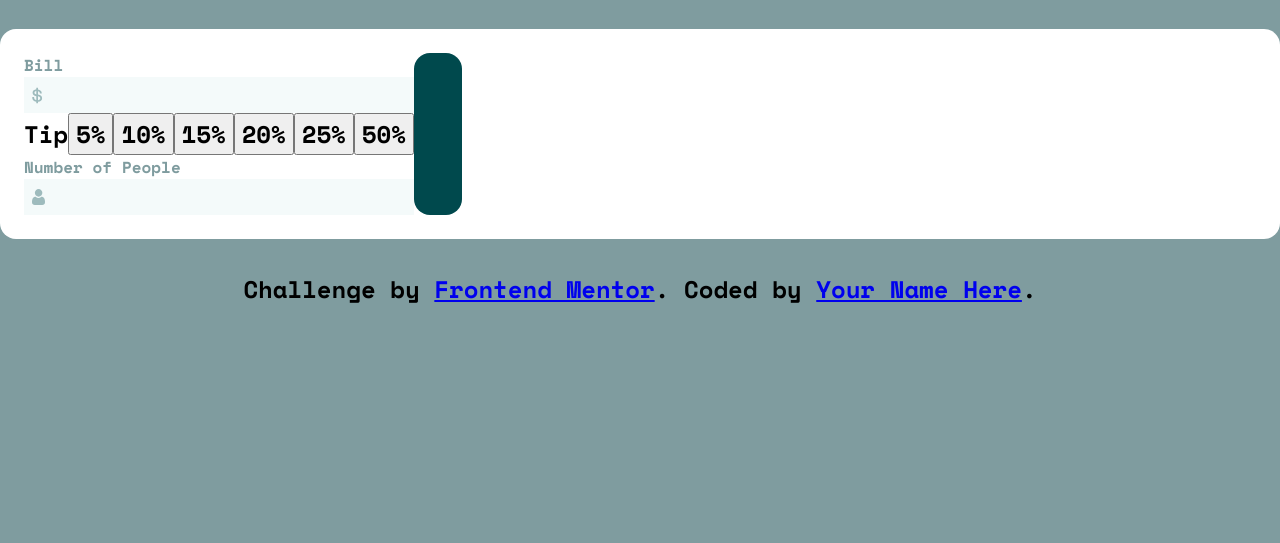
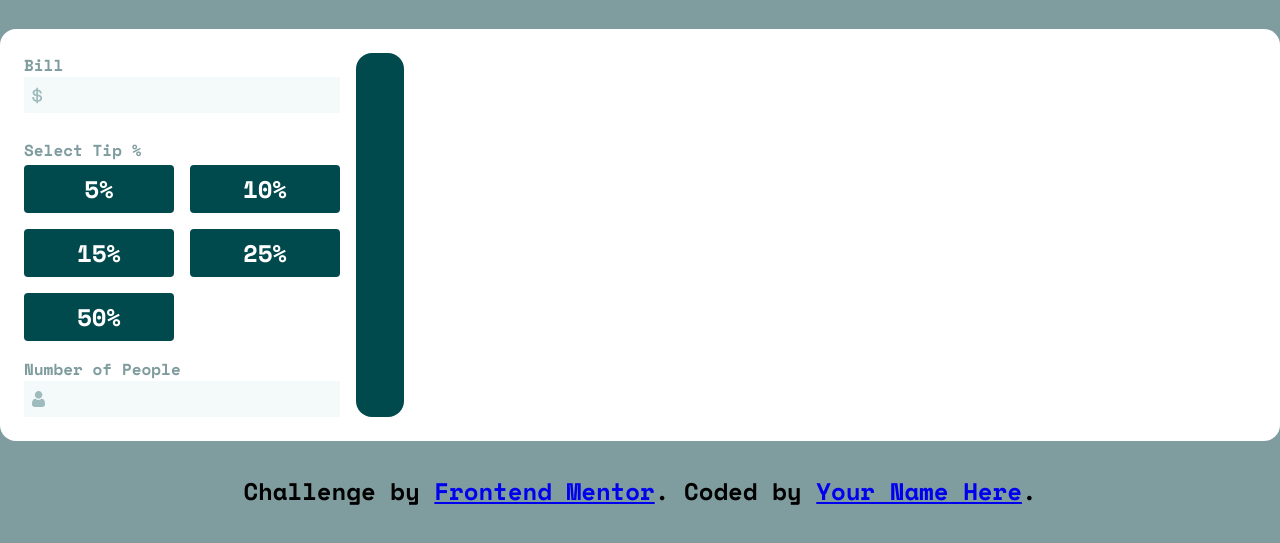
Before and after one commit to sam-hilliard/tip-calculator-app, a React app: page / in a window 1280 px wide. Shown: the part 185-728 px from the top of the page. Built offline with nearby package versions, Linux system fonts and the light colour scheme.

Commit message:
styled buttons and button container tip-selection

```diff
--- a/src/components/App/App.css
+++ b/src/components/App/App.css
@@ -39,6 +39,7 @@ body {
 .split {
     display: flex;
     flex-wrap: wrap;
+    gap: 1rem;
 }
 
 /* app styles */
@@ -56,7 +57,12 @@ body {
     width: 100%;
 }
 
-/* component styles */
+.tip-form-container {
+    display: grid;
+    gap: 1rem;
+}
+
+/* tip calc component styles */
 
 .lbl {
     color: var(--grayish-cyan);
@@ -94,3 +100,18 @@ body {
     padding: 0 0.5rem;
     color: var(--very-dark-cyan);
 }
+
+/* tip selection section */
+.tip-selection__btn-container {
+    display: grid;
+    grid-template-columns: repeat(2, 1fr);
+    gap: 1rem;
+}
+
+.btn {
+    border: none;
+    color: var(--white);
+    background-color: var(--very-dark-cyan);
+    border-radius: 0.25rem;
+    padding: 0.25em 0;
+}
--- a/src/components/TipCalculator/TipCalculator.js
+++ b/src/components/TipCalculator/TipCalculator.js
@@ -16,7 +16,7 @@ export default function TipCalculator() {
         <TipSelection />
         <Input label="Number of People" icon={personIcon} />
       </div>
-      <div class="card card--accent tip-display-container">
+      <div class="card card--accent result-display-container">
 
       </div>
     </div>
--- a/src/components/TipSelection/TipSelection.js
+++ b/src/components/TipSelection/TipSelection.js
@@ -4,12 +4,13 @@ import Button from '../Button/Button';
 
 export default function TipSelection() {
 
-    const tipVals = [5, 10, 15, 20, 25, 50];
+    const tipVals = [5, 10, 15, 25, 50];
 
     return (
         <div className="tip-selection-container">
-            <label className="Select Tip %">Tip</label>
+            <label className="tip-selection__lbl lbl">Select Tip %</label>
 
+            <div className="tip-selection__btn-container">
                 {tipVals.map(val => {
                     return (
                         <Button
@@ -18,6 +19,7 @@ export default function TipSelection() {
                         />
                     );
                 })}
+            </div>
 
 
         </div>
```
Lines whose indentation alone changed are shown as unchanged.
